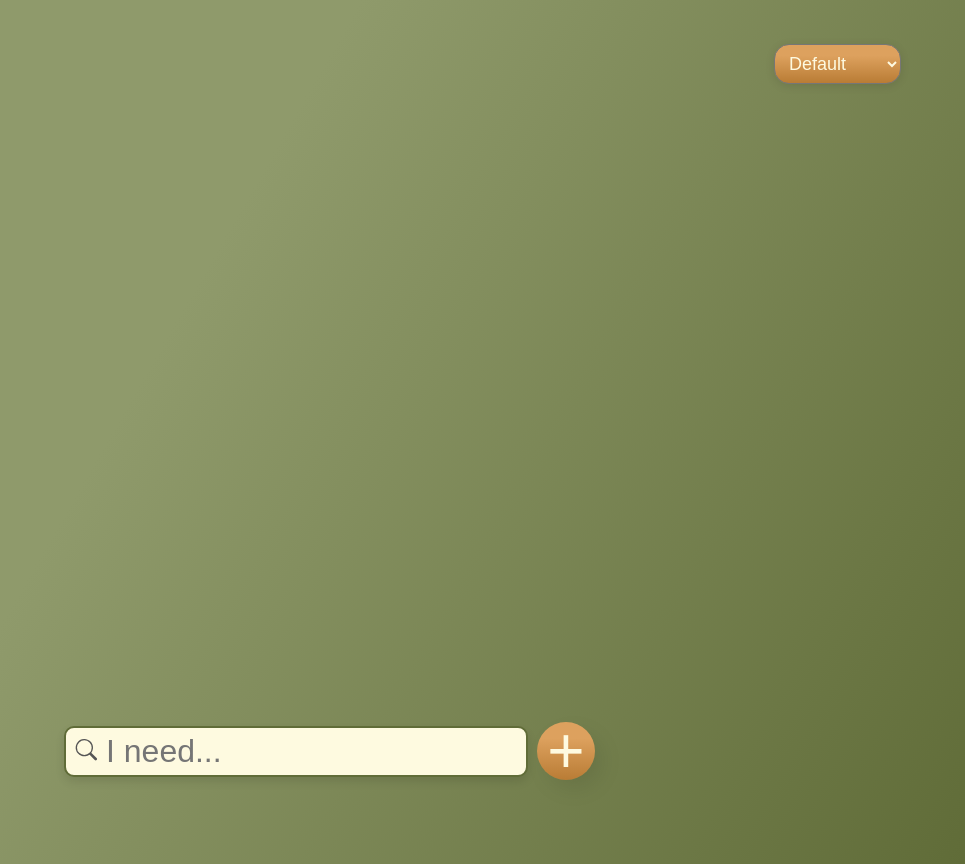
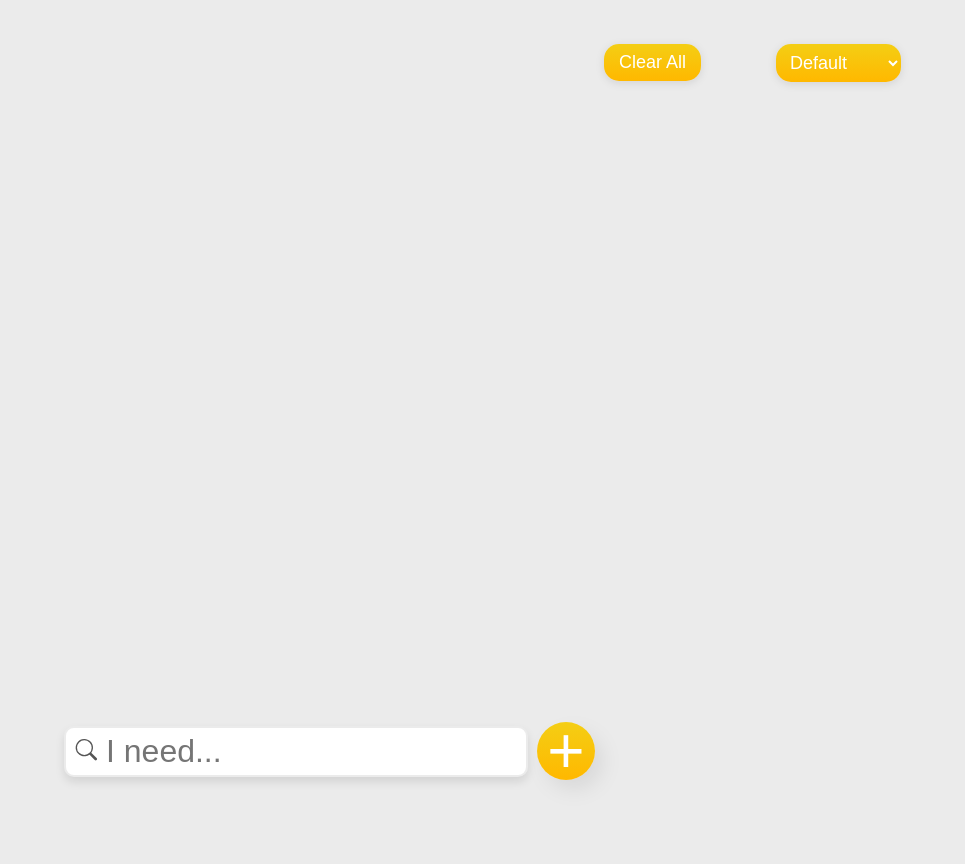
Before and after one commit to BncPntk/EasyGrocery, a React (Create React App) app in the folder easy_grocery/: page / in a window 1280 px wide. Shown: the whole page, without its empty margins (315-1280 px from the left). Built offline with nearby package versions, Linux system fonts and the light colour scheme.

Commit message:
feat: clear all btn

```diff
--- a/easy_grocery/src/components/App.js
+++ b/easy_grocery/src/components/App.js
@@ -1,5 +1,6 @@
 import '../styles.css';
 import BoughtItemsList from './BoughtItemsList';
+import ClearAll from './ClearAll';
 import ItemsList from './ItemsList';
 import Search from './Search';
 import SortButton from './SortButton';
@@ -8,6 +9,12 @@ import { useState, useEffect } from 'react';
 export default function App() {
   const LOCAL_STORAGE_KEY = 'items';
   const [items, setItems] = useState([]);
+
+  function handleClearAll() {
+    setItems([]);
+    localStorage.removeItem(LOCAL_STORAGE_KEY);
+    localStorage.removeItem('sortOrder');
+  }
 
   useEffect(() => {
     try {
@@ -22,6 +29,7 @@ export default function App() {
       setItems([]);
     }
   }, []);
+
   useEffect(() => {
     if (items?.length) {
       localStorage.setItem(LOCAL_STORAGE_KEY, JSON.stringify(items));
@@ -30,6 +38,7 @@ export default function App() {
 
   return (
     <div className='container'>
+      <ClearAll onHandleClear={handleClearAll} />
       <SortButton items={items} setItems={setItems}></SortButton>
       <ItemsList items={items} setItems={setItems} />
       <BoughtItemsList items={items} setItems={setItems} />
--- /dev/null
+++ b/easy_grocery/src/components/ClearAll.js
@@ -0,0 +1,7 @@
+export default function ClearAll({ onHandleClear }) {
+  return (
+    <div className='clear_button'>
+      <button onClick={onHandleClear}>Clear All</button>
+    </div>
+  );
+}
--- a/easy_grocery/src/styles.css
+++ b/easy_grocery/src/styles.css
@@ -1,13 +1,10 @@
 :root {
-  --clr-primary: #606c38;
-  --clr-primary-gradient: linear-gradient(120deg, rgba(143, 154, 107, 1) 38%, rgba(96, 108, 56, 1) 100%);
-  --clr-secondary: #fefae0;
-  --clr-secondary-gradient: linear-gradient(120deg, rgba(254, 250, 224, 1) 58%, rgba(212, 235, 136, 1) 100%);
+  --clr-primary: #ebebeb;
+  --clr-secondary: linear-gradient(125deg, rgba(244, 206, 20, 1) 0%, rgba(255, 184, 0, 1) 100%);
   --clr-tertiary: linear-gradient(120deg, rgba(108, 95, 91, 1) 38%, rgba(79, 74, 69, 1) 100%);
-  --clr-action: #dda15e;
-  --clr-action-gradient-btn: linear-gradient(180deg, rgba(221, 161, 94, 1) 28%, rgb(185, 124, 53) 100%);
+  --clr-action: linear-gradient(180deg, rgba(244, 206, 20, 1) 0%, rgba(255, 184, 0, 1) 100%);
+  --clr-text-light: #fff;
 }
-
 *,
 ::after,
 ::before {
@@ -18,7 +15,7 @@
 
 body {
   font-family: 'Josefin Sans', sans-serif;
-  background: var(--clr-primary-gradient);
+  background: var(--clr-primary);
   height: 100vh;
 }
 
@@ -41,7 +38,8 @@ body {
 }
 
 .item {
-  background: var(--clr-secondary-gradient);
+  background: var(--clr-secondary);
+  color: var(--clr-text-light);
   width: 170px;
   height: 160px;
   border-radius: 10px;
@@ -108,15 +106,18 @@ body {
 }
 
 .sort_button select {
-  background: var(--clr-action-gradient-btn);
-  color: var(--clr-secondary);
+  background: var(--clr-action);
+  color: var(--clr-text-light);
   padding: 8px 10px;
   font-size: 18px;
   border-radius: 15px;
   box-shadow: 0px 2px 10px 0px rgba(0, 0, 0, 0.1);
+  border: none;
+  transition: transform 0.2s;
 }
 .sort_button select:hover {
   cursor: pointer;
+  transform: scale(1.05);
 }
 
 .sort_button option {
@@ -155,14 +156,13 @@ body {
   border: 2px solid var(--clr-primary);
   border-radius: 10px;
   color: #555555;
-  background-color: var(--clr-secondary);
   box-shadow: 0px 5px 10px 0px rgba(0, 0, 0, 0.1);
 }
 
 .search_button {
   font-size: 64px;
-  color: var(--clr-secondary);
-  background: var(--clr-action-gradient-btn);
+  color: var(--clr-text-light);
+  background: var(--clr-action);
   border: none;
   width: 58px;
   height: 58px;
@@ -177,6 +177,30 @@ body {
 .search_button:hover {
   cursor: pointer;
   transform: scale(1.05);
+}
+
+.clear_button {
+  position: absolute;
+  right: 200px;
+  top: -20px;
+  transition: transform 0.2s;
+}
+
+.clear_button button {
+  background: var(--clr-action);
+  color: var(--clr-text-light);
+  border: none;
+  padding: 8px 15px;
+  font-size: 18px;
+  border-radius: 15px;
+  box-shadow: 0px 2px 10px 0px rgba(0, 0, 0, 0.1);
+}
+.clear_button:hover {
+  transform: scale(1.05);
+}
+
+.clear_button button:hover {
+  cursor: pointer;
 }
 
 /* Responsive */
@@ -236,6 +260,10 @@ body {
 }
 
 @media (max-width: 486px) {
+  .clear_button {
+    left: 20px;
+  }
+
   .items_list,
   .bought_items_list {
     grid-template-columns: repeat(auto-fill, minmax(100px, 1fr));
@@ -278,12 +306,12 @@ body {
 }
 
 ::-webkit-scrollbar-thumb {
-  background: var(--clr-secondary);
+  background: #a1a1a1;
   border-radius: 10px;
 }
 
 /* Firefox */
 * {
   scrollbar-width: thin;
-  scrollbar-color: var(--clr-secondary) #dda25e00;
+  scrollbar-color: #a1a1a1;
 }
```
